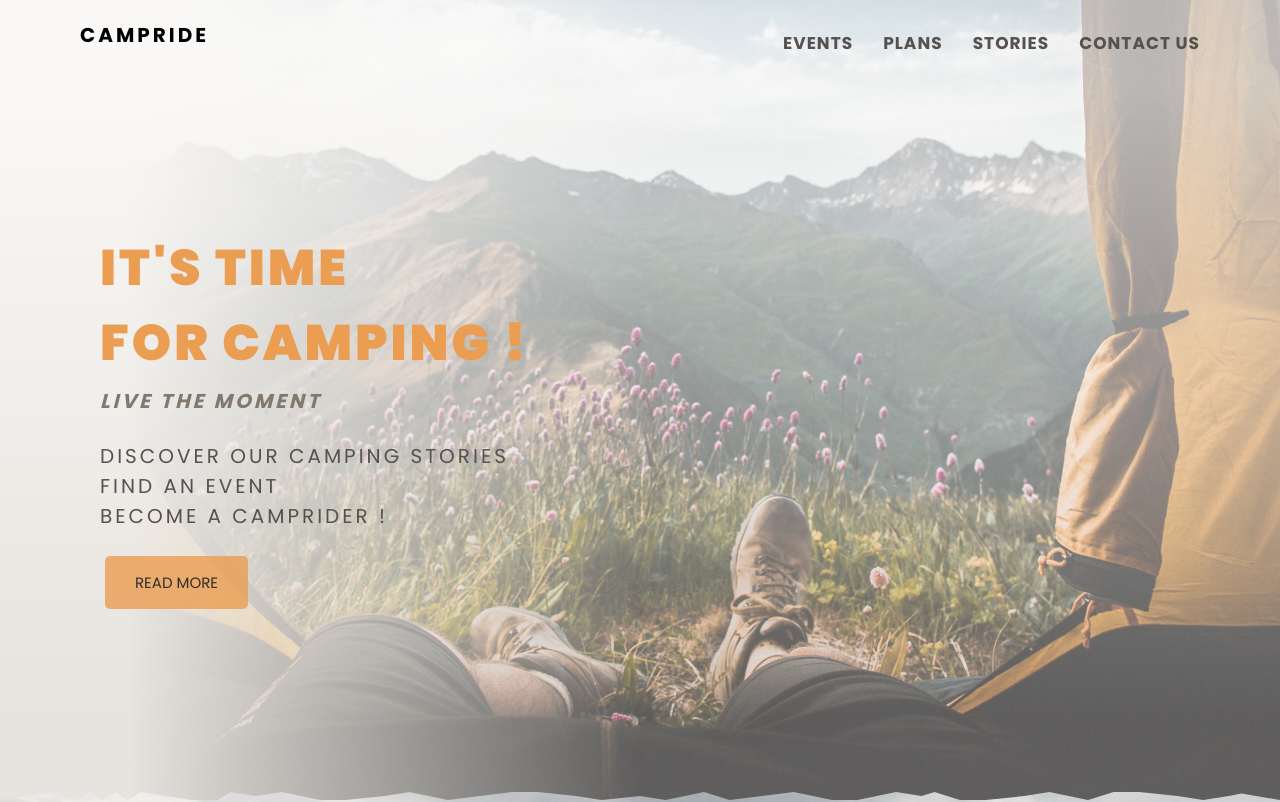
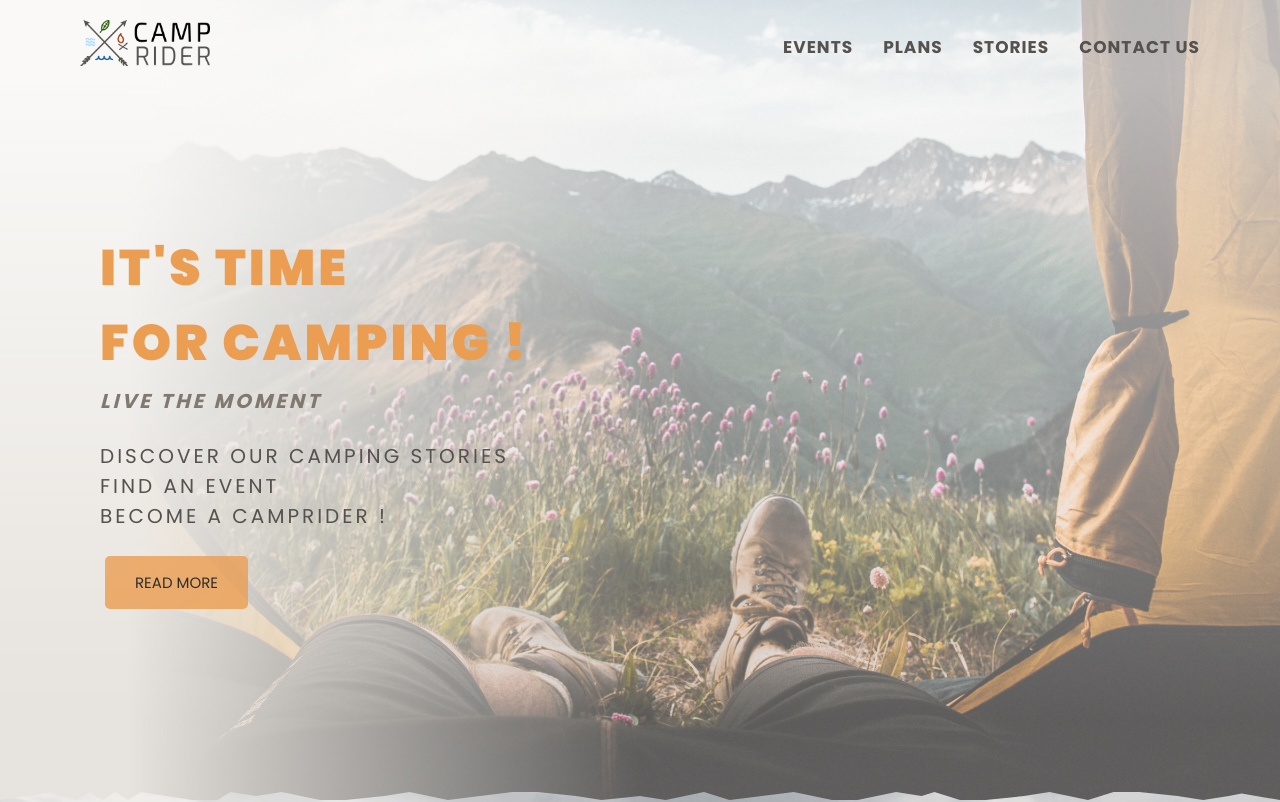
Before and after one commit to HijenHEK/camprider, a plain HTML site: page index.html in a window 1280 px wide. Shown: the top 802 px of the page. Drawn offline with Linux system fonts and the light colour scheme.

Commit message:
logo 1.0

```diff
--- a/index.html
+++ b/index.html
@@ -11,8 +11,7 @@
 
     <header id="nav">
         <div class="brand">
-            <!--logo-->
-            CAMPRIDE
+            <img src="./ico/logo.png" alt="">
         </div>
 
         <nav id="toggle" class="nav menu ">
--- a/style.css
+++ b/style.css
@@ -7,11 +7,10 @@
 }
 html , :root {
     height: 100vh;
-    width: 100vw;
     font-size: 62.5%;
 }
 :root {
-    --color-primary :  rgb(84, 81, 78);
+    --color-primary :  #54514e;
     --color-secondary :  rgb(235, 158, 82);
     --color-tertiary :  rgb(129,121,112);
 
@@ -27,7 +26,7 @@ body {
 
 header {
     display: flex;
-    align-items: start;
+    align-items: center;
     padding: 0.5rem 7rem;
     margin-top: 1rem;
     position: fixed;
@@ -44,6 +43,10 @@ header.scrolling{
     letter-spacing: 0.3rem;
     font-weight: 700;
     font-size: 2rem;
+
+}
+.brand img {
+    width:  13rem;
 }
 nav {
     display: flex;
```
Also changed, not shown: ico/logo.png (added).
